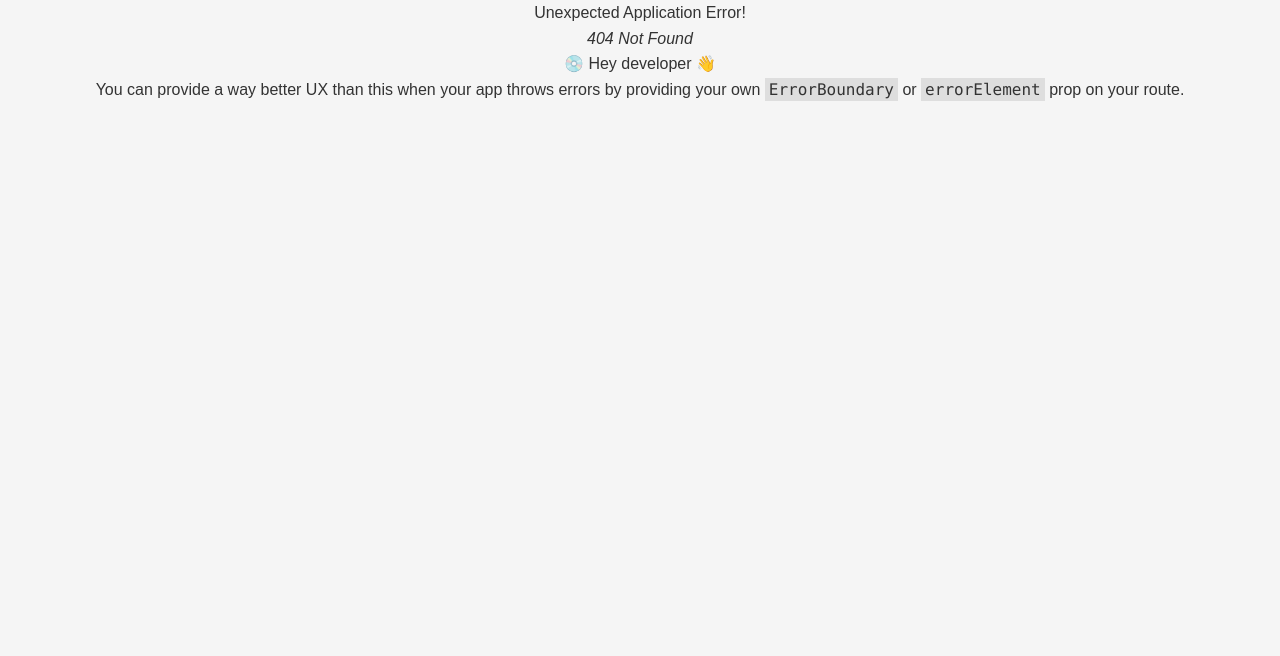
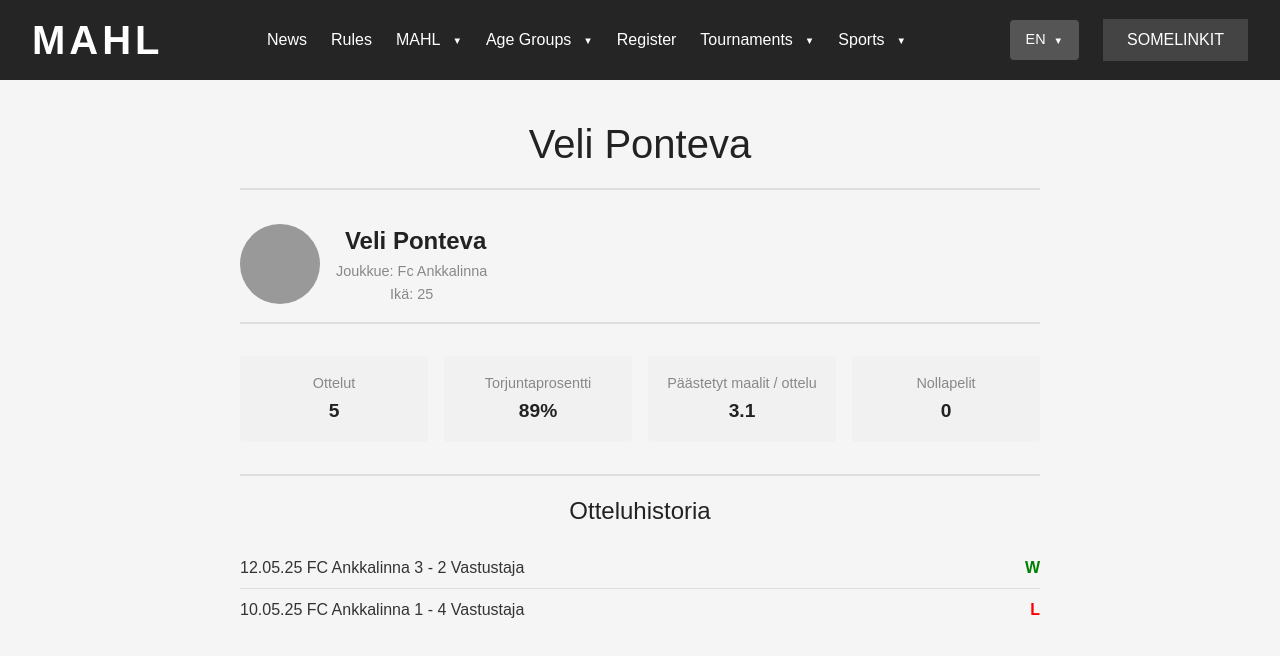
Before and after one commit to xamkfi/myleague-app, a React (Vite) app in the folder src/frontend/: page /pelaaja/1 in a window 1280 px wide. Before the commit this address had no page. Shown: the top 656 px of the page. Built offline with nearby package versions, Linux system fonts and the light colour scheme.

Commit message:
PlayerPage sivun tyylitykset yhdenmukaistettu muiden sivujen kanssa, sekä sivu lisätty reititykseen

```diff
--- a/src/frontend/src/App.tsx
+++ b/src/frontend/src/App.tsx
@@ -2,7 +2,6 @@ import React from 'react';
 import { createBrowserRouter, RouterProvider } from 'react-router-dom';
 import { routes } from './router/routes';
 import './App.scss';
-import PlayerPage from './pages/PlayerPage/PlayerPage'
 
 // Initialize i18n
 import './i18n/i18n';
@@ -12,7 +11,6 @@ const router = createBrowserRouter(routes);
 function App() {
   return (
     <RouterProvider router={router} />
-    // <PlayerPage playerId={1}/>
   );
 }
 
--- /dev/null
+++ b/src/frontend/src/pages/PlayerPage/PlayerPage.scss
@@ -0,0 +1,110 @@
+@use 'sass:map';
+@use '../../styles/variables' as *;
+@use '../../styles/common' as *;
+
+.player {
+  &-container {
+    width: 100%;
+    display: flex;
+    flex-direction: column;
+    align-items: center;
+  }
+
+  &-header {
+    width: 100%;
+    display: flex;
+    align-items: center;
+    gap: map.get($spacing, 'base');
+    border-bottom: 2px solid $color-border;
+    padding-bottom: map.get($spacing, 'base');
+    margin-bottom: map.get($spacing, 'lg');
+  }
+
+  &-avatar {
+    width: 80px;
+    height: 80px;
+    border-radius: map.get($border-radius, 'full');
+    background-color: $color-placeholder;
+  }
+
+  &-info {
+    display: flex;
+    flex-direction: column;
+  }
+
+  &-name {
+    font-size: map.get($font-sizes, 'lg');
+    font-weight: map.get($font-weights, 'bold');
+    color: $color-text-primary;
+  }
+
+  &-subtitle {
+    font-size: map.get($font-sizes, 'sm');
+    color: $color-text-muted;
+  }
+}
+
+.stats {
+  &-grid {
+    display: grid;
+    grid-template-columns: repeat(auto-fit, minmax(180px, 1fr));
+    gap: map.get($spacing, 'base');
+    margin-bottom: map.get($spacing, 'lg');
+    width: 100%;
+  }
+
+  &-box {
+    background-color: $color-background-light;
+    padding: map.get($spacing, 'base');
+    border-radius: map.get($border-radius, 'sm');
+    box-shadow: var(--shadow-sm);
+    text-align: center;
+  }
+
+  &-label {
+    font-size: map.get($font-sizes, 'sm');
+    color: $color-text-muted;
+  }
+
+  &-value {
+    font-size: map.get($font-sizes, 'md');
+    font-weight: map.get($font-weights, 'bold');
+    color: $color-text-primary;
+  }
+}
+
+.match {
+  &-history {
+    width: 100%;
+    border-top: 2px solid $color-border;
+    padding-top: map.get($spacing, 'base');
+
+    h3 {
+      font-size: map.get($font-sizes, 'lg');
+      margin-bottom: map.get($spacing, 'base');
+      color: $color-text-primary;
+    }
+  }
+
+  &-item {
+    display: flex;
+    justify-content: space-between;
+    padding: map.get($spacing, 'xs') 0;
+    border-bottom: 1px solid $color-border;
+    font-size: map.get($font-sizes, 'base');
+
+    &:last-child {
+      border-bottom: none;
+    }
+  }
+}
+
+.win {
+  color: green;
+  font-weight: map.get($font-weights, 'bold');
+}
+
+.loss {
+  color: red;
+  font-weight: map.get($font-weights, 'bold');
+}
--- a/src/frontend/src/pages/PlayerPage/PlayerPage.tsx
+++ b/src/frontend/src/pages/PlayerPage/PlayerPage.tsx
@@ -1,18 +1,18 @@
 import React, { useEffect, useState } from "react";
+import { useParams } from "react-router-dom";
 import type { Player, TeamsData, Goalkeeper, FieldPlayer } from "../../types/playerTypes";
 import teamsData from "./testdata.json";
-import styles from "./PlayerPage.module.css";
+import PageTemplate from "../../components/PageTemplate/PageTemplate";
+import './PlayerPage.scss';
 
-interface PlayerPageProps {
-  playerId: number;
-}
-
-const PlayerPage: React.FC<PlayerPageProps> = ({ playerId }) => {
+const PlayerPage = () => {
+  const { id } = useParams<{ id: string }>();
   const [player, setPlayer] = useState<Player | null>(null);
 
   //fetch(`/api/player/${playerId}`).then(...)
 
   useEffect(() => {
+    const playerId = parseInt(id || "1", 10);
     const data = teamsData as unknown as TeamsData;
     const team = data.Teams.find(t =>
       [...t.Players.Goalkeepers, ...t.Players.Fieldplayers].some(p => p.Id === playerId)
@@ -25,76 +25,78 @@ const PlayerPage: React.FC<PlayerPageProps> = ({ playerId }) => {
     if (found) {
       setPlayer({ ...found, teamName: team.Name });
     }
-  }, [playerId]);
+  }, [id]);
 
-  if (!player) return <div className={styles.container}>Ladataan...</div>;
+  if (!player) return <PageTemplate title="Pelaaja"><div>Ladataan...</div></PageTemplate>;
 
   const isGoalkeeper = (p: Player): p is Goalkeeper & { teamName?: string } =>
     "SavePercentage" in p;
 
   return (
-    <div className={styles.container}>
-      <div className={styles.header}>
-        <div className={styles.avatar}></div>
-        <div className={styles.playerInfo}>
-          <div className={styles.name}>{player.Name}</div>
-          <div className={styles.subtitle}>Joukkue: {player.teamName}</div>
-          <div className={styles.subtitle}>Ikä: {player.Age}</div>
+    <PageTemplate title={player.Name}>
+      <div className="player-container">
+        <div className="player-header">
+          <div className="player-avatar"></div>
+          <div className="player-info">
+            <div className="player-name">{player.Name}</div>
+            <div className="player-subtitle">Joukkue: {player.teamName}</div>
+            <div className="player-subtitle">Ikä: {player.Age}</div>
           </div>
         </div>
 
-      <div className={styles.statsGrid}>
-        <div className={styles.statBox}>
-          <div className={styles.label}>Ottelut</div>
-          <div className={styles.value}>{player.MatchesPlayed}</div>
+        <div className="stats-grid">
+          <div className="stats-box">
+            <div className="stats-label">Ottelut</div>
+            <div className="stats-value">{player.MatchesPlayed}</div>
           </div>
 
           {isGoalkeeper(player) ? (
             <>
-            <div className={styles.statBox}>
-              <div className={styles.label}>Torjuntaprosentti</div>
-              <div className={styles.value}>{player.SavePercentage}%</div>
+              <div className="stats-box">
+                <div className="stats-label">Torjuntaprosentti</div>
+                <div className="stats-value">{player.SavePercentage}%</div>
               </div>
-            <div className={styles.statBox}>
-              <div className={styles.label}>Päästetyt maalit / ottelu</div>
-              <div className={styles.value}>{player.GoalsAgainstAverage}</div>
+              <div className="stats-box">
+                <div className="stats-label">Päästetyt maalit / ottelu</div>
+                <div className="stats-value">{player.GoalsAgainstAverage}</div>
               </div>
-            <div className={styles.statBox}>
-              <div className={styles.label}>Nollapelit</div>
-              <div className={styles.value}>{player.ShutOuts}</div>
+              <div className="stats-box">
+                <div className="stats-label">Nollapelit</div>
+                <div className="stats-value">{player.ShutOuts}</div>
               </div>
             </>
           ) : (
             <>
-            <div className={styles.statBox}>
-              <div className={styles.label}>Maalit</div>
-              <div className={styles.value}>{(player as FieldPlayer).GoalsScored}</div>
+              <div className="stats-box">
+                <div className="stats-label">Maalit</div>
+                <div className="stats-value">{(player as FieldPlayer).GoalsScored}</div>
               </div>
-            <div className={styles.statBox}>
-              <div className={styles.label}>Syötöt</div>
-              <div className={styles.value}>{(player as FieldPlayer).Assists}</div>
+              <div className="stats-box">
+                <div className="stats-label">Syötöt</div>
+                <div className="stats-value">{(player as FieldPlayer).Assists}</div>
               </div>
-            <div className={styles.statBox}>
-              <div className={styles.label}>Pisteet</div>
-              <div className={styles.value}>{(player as FieldPlayer).Points}</div>
+              <div className="stats-box">
+                <div className="stats-label">Pisteet</div>
+                <div className="stats-value">{(player as FieldPlayer).Points}</div>
               </div>
             </>
           )}
         </div>
 
-      <div className={styles.matchHistory}>
+        <div className="match-history">
           <h3>Otteluhistoria</h3>
           {/* Placeholder: voit lisätä backendistä tai mock-datasta myöhemmin */}
-        <div className={styles.matchItem}>
+          <div className="match-item">
             <span>12.05.25 FC Ankkalinna 3 - 2 Vastustaja</span>
-          <span className={styles.win}>W</span>
+            <span className="win">W</span>
           </div>
-        <div className={styles.matchItem}>
+          <div className="match-item">
             <span>10.05.25 FC Ankkalinna 1 - 4 Vastustaja</span>
-          <span className={styles.loss}>L</span>
+            <span className="loss">L</span>
           </div>
         </div>
       </div>
+    </PageTemplate>
   );
 };
 
--- a/src/frontend/src/router/routes.tsx
+++ b/src/frontend/src/router/routes.tsx
@@ -8,6 +8,7 @@ import AgeGroupsPage from '../pages/AgeGroupsPage/AgeGroupsPage';
 import RegisterPage from '../pages/RegisterPage/RegisterPage';
 import TournamentsPage from '../pages/TournamentsPage/TournamentsPage';
 import SportsPage from '../pages/SportsPage/SportsPage';
+import PlayerPage from '../pages/PlayerPage/PlayerPage';
 
 export const routes: RouteObject[] = [
   {
@@ -41,5 +42,9 @@ export const routes: RouteObject[] = [
   {
     path: '/lajit',
     element: <SportsPage />
+  },
+  {
+    path: '/pelaaja/:id',
+    element: <PlayerPage />
   }
 ];
```
Also changed, not shown: src/frontend/src/pages/PlayerPage/PlayerPage.module.css (deleted, +0 -89 lines). Lines whose indentation alone changed are shown as unchanged.
